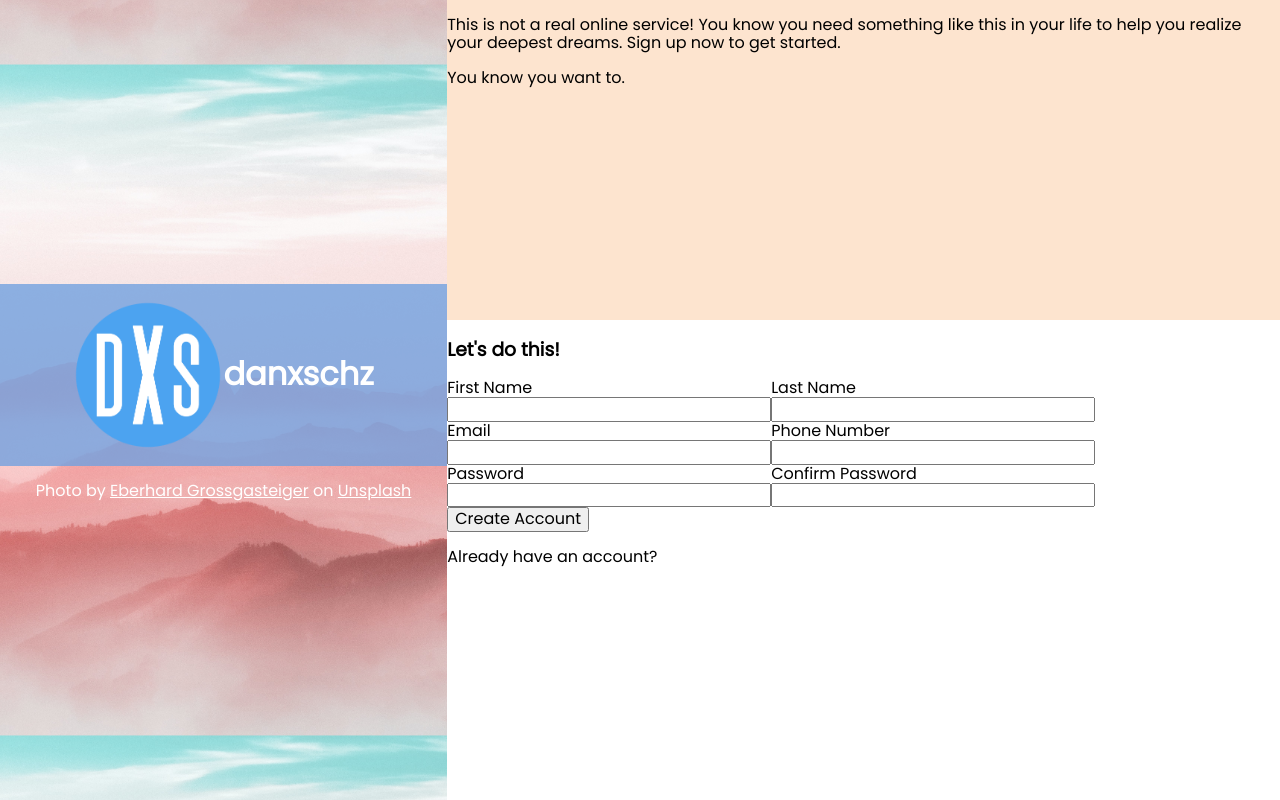
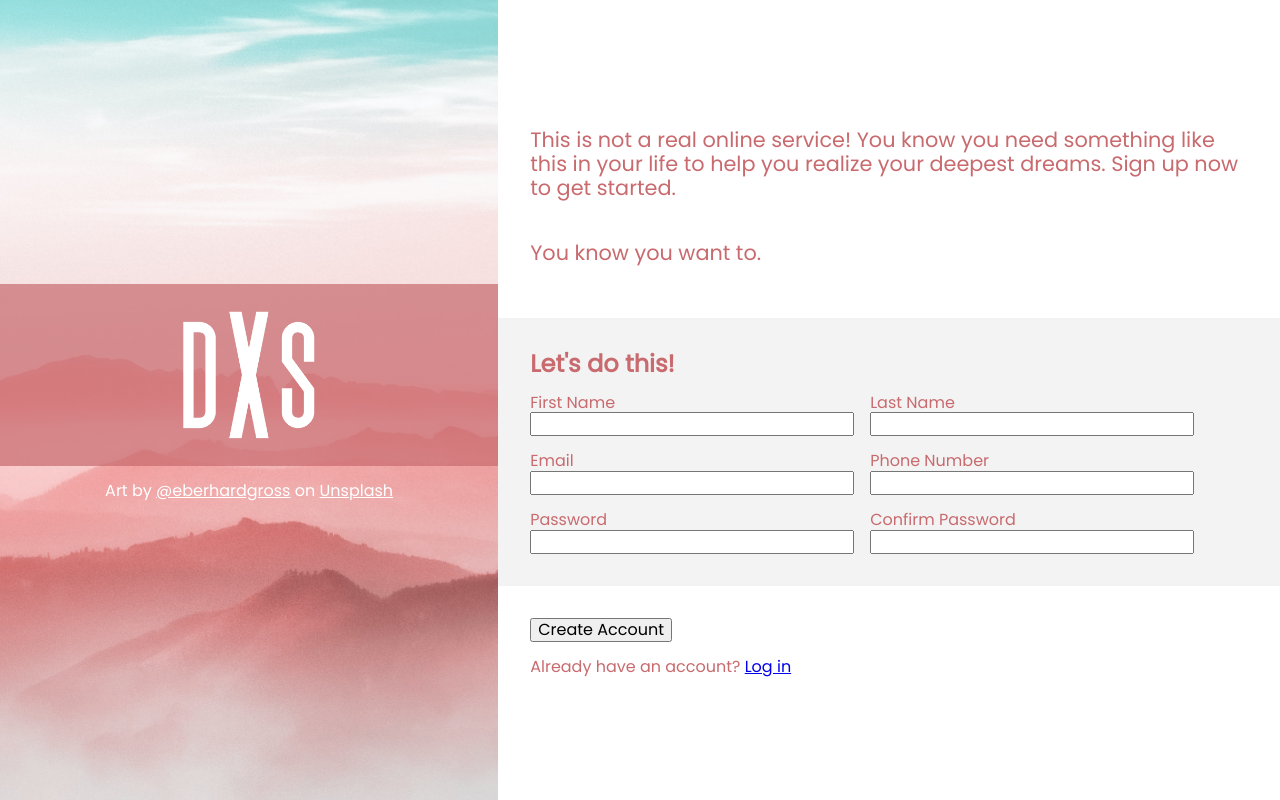
Before and after one commit to danxschz/sign-up-form, a plain HTML site: page index.html in a window 1280 px wide. Drawn offline with Linux system fonts and the light colour scheme.

Commit message:
Change logo, remove text and update css
- Remove text next to logo
- Fix background image sizing
- Update font color and size
- Modify right section containers sizing

```diff
--- a/index.html
+++ b/index.html
@@ -7,16 +7,15 @@
   <meta name="viewport" content="width=device-width, initial-scale=1.0">
   <link rel="stylesheet" href="normalize.css">
   <link rel="stylesheet" href="style.css">
-  <title>Sign Up Form</title>
+  <title>Sign Up</title>
 </head>
 
 <body>
   <div class="left-section">
     <div class="logo">
-      <img src="danxschz-logo.png" alt="danxschz logo">
-      <h1>danxschz</h1>
+      <img src="logo-white.png" alt="danxschz logo">
     </div>
-    <p>Photo by <a href="https://unsplash.com/@eberhardgross">Eberhard Grossgasteiger</a> on <a href="https://unsplash.com/photos/XAxEp-NKBiQ">Unsplash</a></p>
+    <p>Art by <a href="https://unsplash.com/@eberhardgross">@eberhardgross</a> on <a href="https://unsplash.com/photos/XAxEp-NKBiQ">Unsplash</a></p>
   </div>
 
   <div class="right-section">
@@ -28,8 +27,8 @@
       <p>You know you want to.</p>
     </div>
 
-    <div class="form">
-      <h3>Let's do this!</h3>
+    <div class="form-container">
+      <h2>Let's do this!</h2>
       <form action="" method="" id="sign-up-form">
         <div class="form-row">
           <div class="form-item">
--- a/style.css
+++ b/style.css
@@ -1,27 +1,31 @@
+/* Imports */
 @import url('https://fonts.googleapis.com/css2?family=Poppins&display=swap');
+@font-face {
+  font-family: uniser;
+  src: url(UniserBold-vm27M.ttf);
+}
 
+/* General styles */
+:root {
+  box-sizing: border-box;
+  font-size: 16px;
+}
 body {
   font-family: 'Poppins', -apple-system, BlinkMacSystemFont, 'Segoe UI', Roboto, Oxygen-Sans, Ubuntu, Cantarell, 'Helvetica Neue', sans-serif;
   min-height: 100vh;
   display: flex;
 }
-
-a {
-  text-decoration: underline;
-  color: white;
-
-}
-
 .left-section, .right-section {
   display: flex;
   flex-direction: column;
 }
 
+/* Left section */
 .left-section {
-  display: flex;
-  flex-direction: column;
   width: 50vw;
-  background: center/100% url(mountains.jpg);
+  background-image: url(mountains.jpg);
+  background-color: rgb(249, 202, 202); /* Used if the image is unavailable */
+  background-size: cover;
   justify-content: center;
   color: white;
 }
@@ -31,9 +35,8 @@
   align-items: center;
   justify-content: center;
   padding: 16px;
-  background: rgba(114, 162, 224, 0.8);
+  background: rgba(200, 106, 110, 0.7);
 }
-
 .logo img {
   width: 150px;
 }
@@ -41,17 +44,54 @@
 .left-section p {
   text-align: center;
 }
+.left-section a {
+  color: white;
+  text-decoration: underline;
+}
+
+/* Right section */
+.right-section {
+  justify-content: center;
+  color:rgba(200, 106, 110, 1);
+}
 
 .top {
-  height: 40vh;
-  background: rgb(253, 228, 207);
+  display: flex;
+  flex-direction: column;
+  padding: 32px;
+  font-size: 1.3rem;
+  font-weight: 500;
+  max-width: 72ch;
+}
+
+.form-container {
+  background: rgb(243, 243, 243);
+  display: flex;
+  flex-direction: column;
+  padding: 32px;
+  gap: 16px;
+}
+
+#sign-up-form {
+  display: flex;
+  flex-direction: column;
+  gap: 16px;
 }
 
 .form-row{
   display: flex;
+  gap: 16px;
 }
 
 .form-item {
   display: flex;
   flex-direction: column;
 }
+
+.bottom {
+  padding: 32px;
+}
+
+h2 {
+  margin: 0;
+}
```
Also changed, not shown: danxschz-logo.png (deleted), logo-white.png (added).
